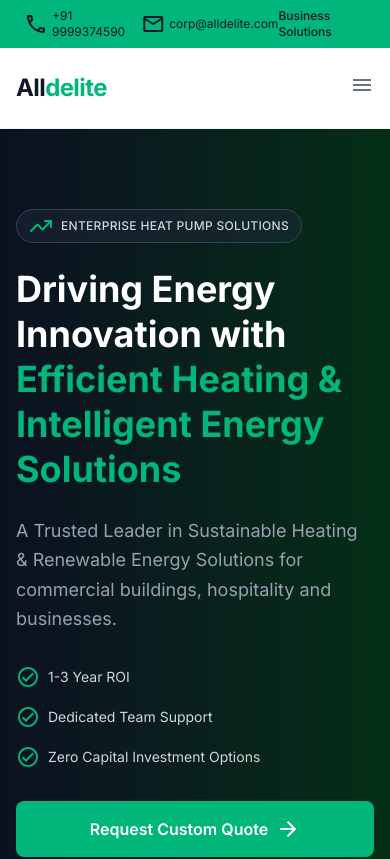
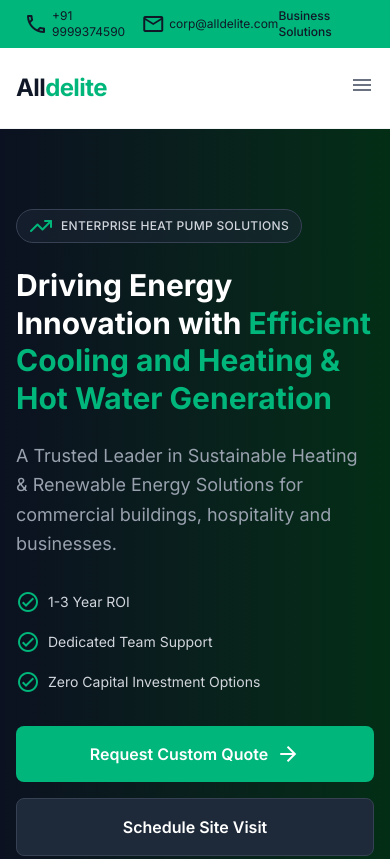
Before and after one commit to scaleoxperts/alldelite, a Next.js app: page / in a window 390 px wide. Shown: the top 859 px of the page. Built offline with nearby package versions, Linux system fonts and the light colour scheme.

Commit message:
update(hero, landing): adjust hero section text and enhance industry solutions descriptions

```diff
--- a/components/sections/Hero.tsx
+++ b/components/sections/Hero.tsx
@@ -15,10 +15,10 @@ export default function HeroSection() {
                 Enterprise Heat Pump Solutions
               </span>
             </div>
-            <h1 className="mb-6 text-4xl leading-tight font-bold text-white lg:text-6xl">
+            <h1 className="mb-6 text-3xl leading-tight font-bold text-white lg:text-6xl">
               Driving Energy Innovation with{" "}
               <span className="text-(--color-primary)">
-                Efficient Heating &amp; Intelligent Energy Solutions
+                Efficient Cooling and Heating &amp; Hot Water Generation
               </span>
             </h1>
             <p className="mb-8 max-w-xl text-lg leading-relaxed text-gray-400">
--- a/contents/landing.ts
+++ b/contents/landing.ts
@@ -1,5 +1,5 @@
 export const HERO_STATS = [
-  { value: "45%", label: "Energy Cost Reduction" },
+  { value: "45-75%", label: "Energy Cost Reduction" },
   { value: "1-3", unit: "Years", label: "Years to ROI" },
   { value: "200+", label: "Commercial Installations" },
   {
@@ -40,7 +40,7 @@ export const INDUSTRY_SOLUTIONS = [
     icon: "apartment",
     iconBg: "bg-gradient-accent-primary",
     features: [
-      "Bulk Pricing for Multi-Unit Projects",
+      "Bulk Pricing for Multi-Unit Projects High rise Residential apartments",
       "Pre-Construction Design Consultation",
       "Installation Timeline Coordination",
     ],
@@ -60,8 +60,8 @@ export const INDUSTRY_SOLUTIONS = [
     features: [
       "Ultra-Quiet Operation for Guest Comfort",
       "Pool & Spa Heating Solutions",
-      "24/7 Priority Maintenance",
-      "Dedicated Account Manager",
+      // "24/7 Priority Maintenance",
+      "Dedicated Account Manager for big projects",
     ],
     cta: "Get Hotel Pricing",
     ctaClass:
@@ -71,7 +71,7 @@ export const INDUSTRY_SOLUTIONS = [
   {
     title: "Industries & Factories",
     description:
-      "Implement high performance heating system engineered to meet the rigorous demands of industrial operations.",
+      "Implement a high and Very High temperature heating system engineered to meet the rigorous demands of industrial operations.",
     image: "/landing/impact-3.png",
     imageAlt: "Industrial factory",
     icon: "factory",
```
